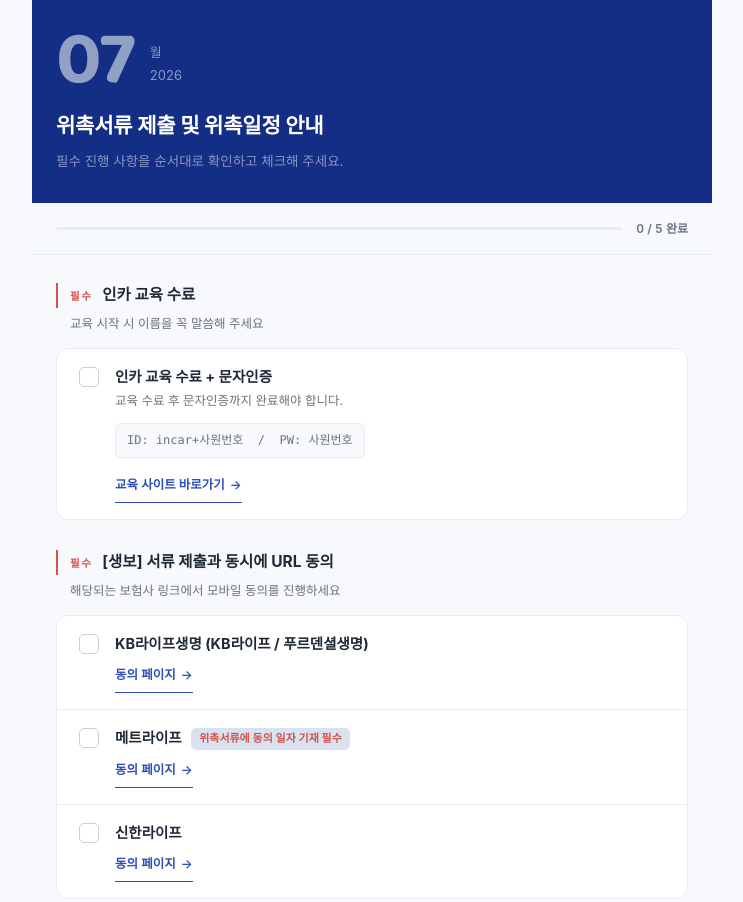
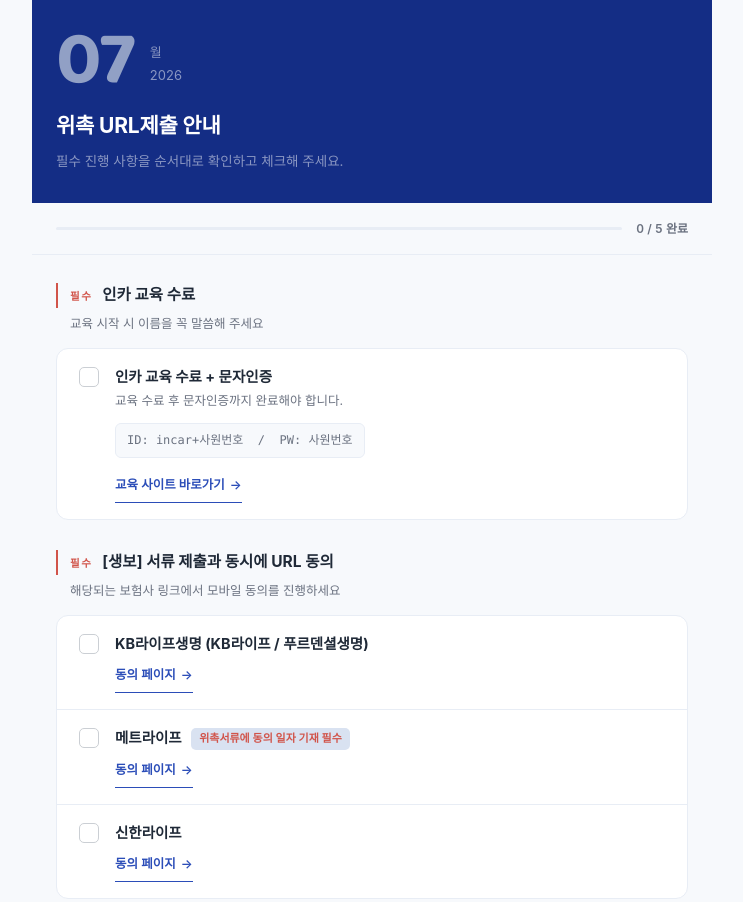
Before and after one commit to incar-pro/newpro, a plain HTML site: page index.html in a window 1280 px wide. Shown: the part 43-945 px from the top of the page, without its empty margins (268-1011 px from the left). Drawn offline with Linux system fonts and the light colour scheme; a web font is replaced by a local one.

Commit message:
Add files via upload

```diff
--- a/index.html
+++ b/index.html
@@ -3,7 +3,7 @@
 <head>
 <meta charset="UTF-8">
 <meta name="viewport" content="width=device-width, initial-scale=1.0">
-<title>위촉서류 제출 및 위촉일정 안내</title>
+<title>위촉 URL제출 안내</title>
 <meta name="theme-color" content="#142D85">
 <link rel="preconnect" href="https://fonts.googleapis.com">
 <link rel="preconnect" href="https://fonts.gstatic.com" crossorigin>
@@ -312,7 +312,7 @@
         <div class="year" id="yearLabel">2026</div>
       </div>
     </div>
-    <h1>위촉서류 제출 및 위촉일정 안내</h1>
+    <h1>위촉 URL제출 안내</h1>
     <p>필수 진행 사항을 순서대로 확인하고 체크해 주세요.</p>
   </div>
 
@@ -453,7 +453,7 @@
   const monthPadded = String(currentMonth).padStart(2, '0');
   document.getElementById('issueNumber').textContent = monthPadded;
   document.getElementById('yearLabel').textContent = now.getFullYear();
-  document.title = currentMonth + '월 위촉서류 제출 및 위촉일정 안내';
+  document.title = currentMonth + '월 위촉 URL제출 안내';
 
   const STORAGE_KEY = 'incar-recruit-checklist-' + now.getFullYear() + '-' + monthPadded;
   const boxes = Array.from(document.querySelectorAll('[data-item] input[type="checkbox"]'));
```
